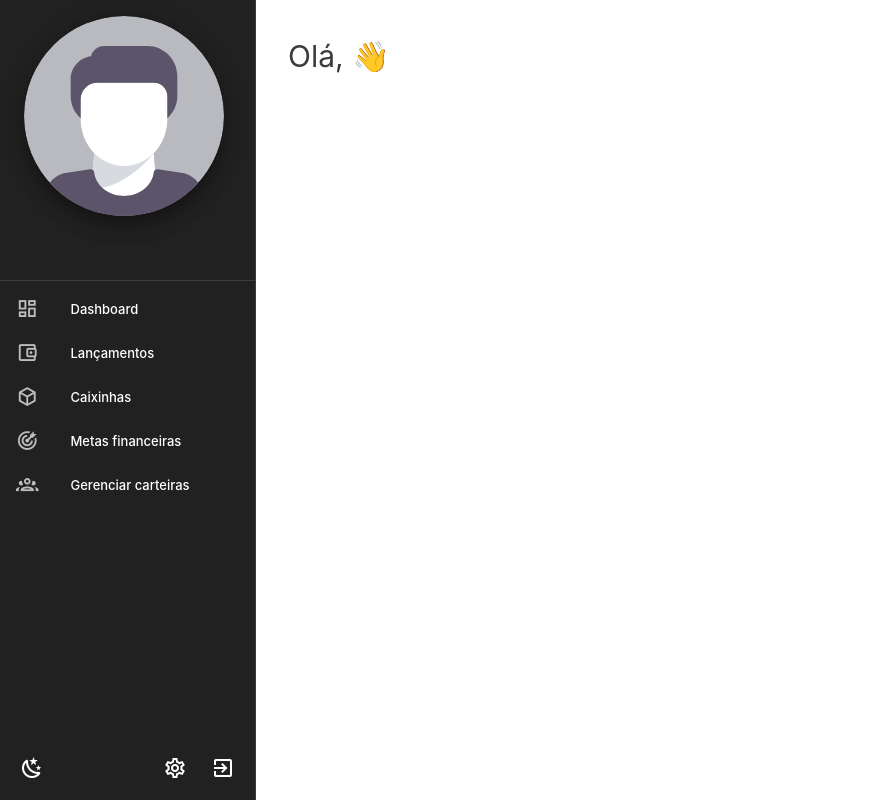
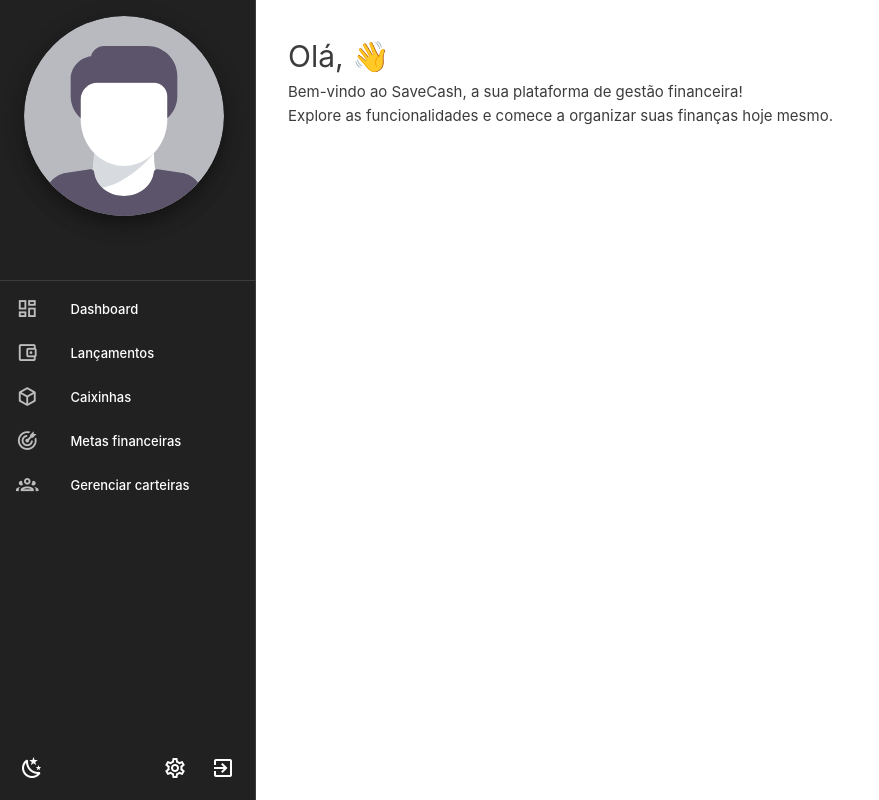
Before and after one commit to GusViieira/savecash_frontend, a Vue app: page /home in a window 1280 px wide. Shown: the whole page, without its empty margins (0-879 px from the left). Built offline with nearby package versions, Linux system fonts and the light colour scheme; sample sign-in values are in the browser's storage.

Commit message:
ajuste na pagina home

```diff
--- a/src/views/HomeView.vue
+++ b/src/views/HomeView.vue
@@ -1,11 +1,26 @@
 <script setup lang="ts">
+
 import { userStore } from '@/stores/userStore'
 
+
 const storeUser = userStore()
+
 </script>
 
 <template>
   <div>
     <h1>Olá, {{ storeUser.name }} 👋</h1>
   </div>
+
+
+  <div>
+    <p>Bem-vindo ao SaveCash, a sua plataforma de gestão financeira!</p>
+    <p>Explore as funcionalidades e comece a organizar suas finanças hoje mesmo.</p>
+  </div>
+
+  <v-row>
+    <v-col cols="12" sm="6" md="4" lg="3">
+
+    </v-col>
+  </v-row>
 </template>
```
